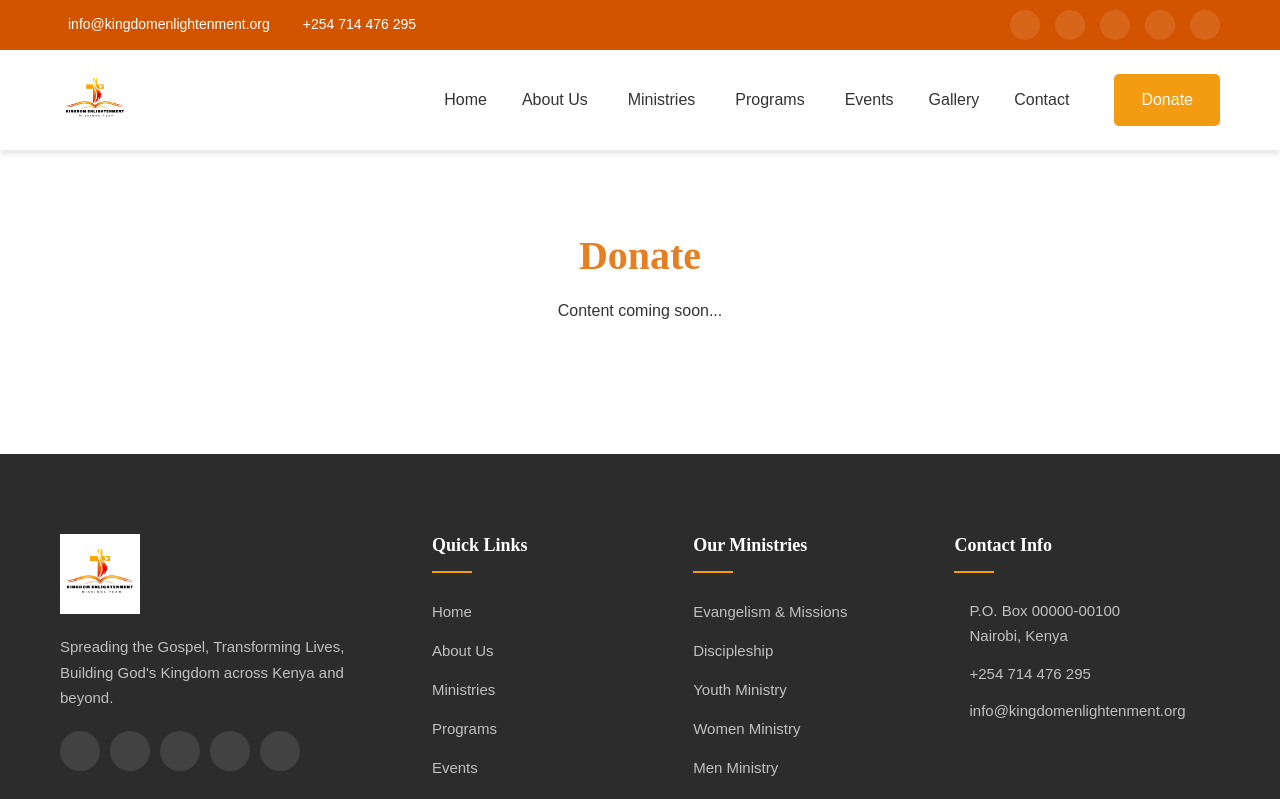
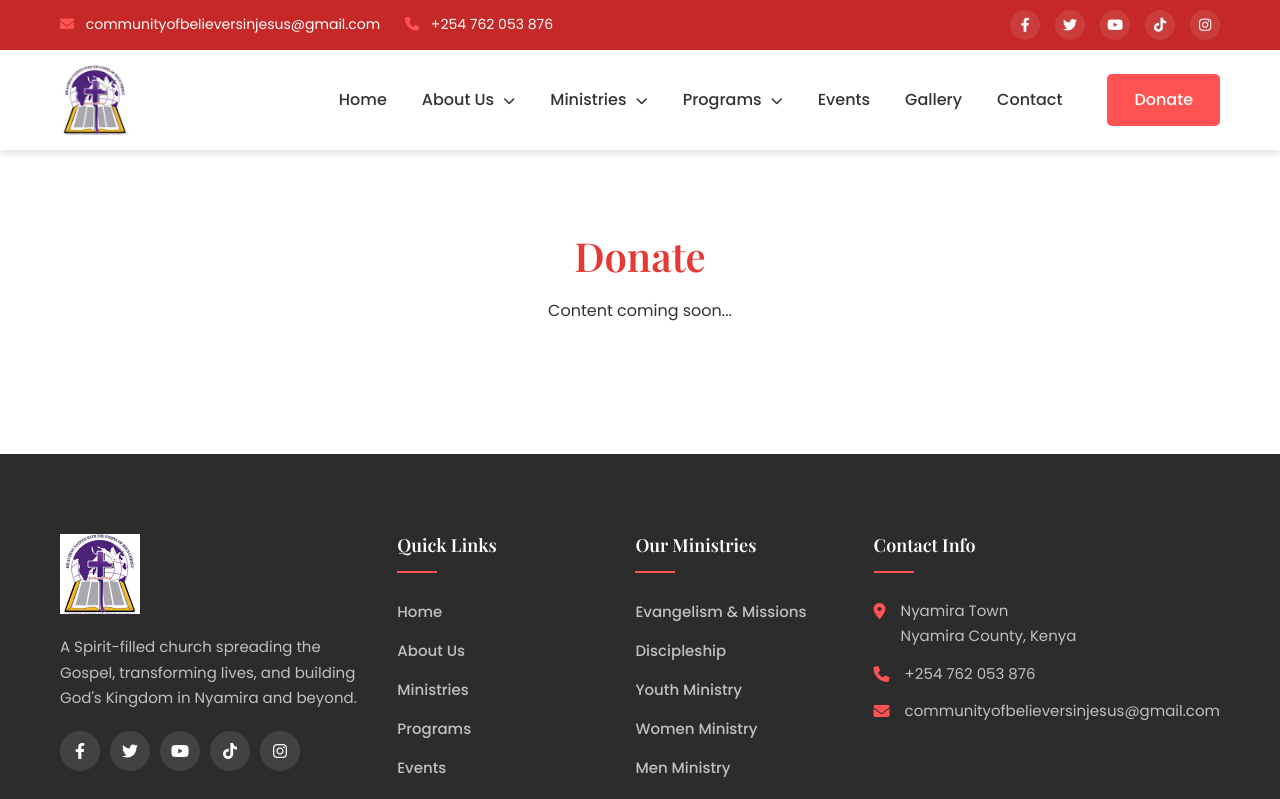
Before and after one commit to Kennedy-Mutuku/RIKURUMA-PENTECOSTAL-CHURCH-NYAMIRA-Front-End, a React (Vite) app: page /donate in a window 1280 px wide. Shown: the top 799 px of the page. Built offline with nearby package versions, Linux system fonts and the light colour scheme.

Commit message:
Rikuruma Pentecostal Church Nyamira - Red Theme Initial Build

```diff
--- a/index.html
+++ b/index.html
@@ -2,9 +2,12 @@
 <html lang="en">
   <head>
     <meta charset="UTF-8" />
-    <link rel="icon" type="image/svg+xml" href="/vite.svg" />
+    <link rel="icon" type="image/png" href="/images/logo.png" />
     <meta name="viewport" content="width=device-width, initial-scale=1.0" />
-    <title>temp-react-app</title>
+    <meta name="description" content="Rikuruma Pentecostal Church Nyamira - A Spirit-filled church spreading the Gospel and transforming lives in Nyamira and beyond. Welcome to our family!" />
+    <title>Rikuruma Pentecostal Church Nyamira</title>
+    <link rel="stylesheet" href="https://cdnjs.cloudflare.com/ajax/libs/font-awesome/6.4.0/css/all.min.css">
+    <link href="https://fonts.googleapis.com/css2?family=Poppins:wght@300;400;500;600;700&family=Playfair+Display:wght@400;500;600;700&display=swap" rel="stylesheet">
   </head>
   <body>
     <div id="root"></div>
--- a/src/components/Footer.jsx
+++ b/src/components/Footer.jsx
@@ -9,14 +9,14 @@ const Footer = () => {
                     <div className="footer-grid">
                         <div className="footer-col">
                             <div className="footer-logo">
-                                <img src="/images/logo.png" alt="Kingdom Enlightenment Missions Team" className="footer-logo-img" />
+                                <img src="/images/logo.png" alt="Rikuruma Pentecostal Church Nyamira" className="footer-logo-img" />
                             </div>
-                            <p>Spreading the Gospel, Transforming Lives, Building God's Kingdom across Kenya and beyond.</p>
+                            <p>A Spirit-filled church spreading the Gospel, transforming lives, and building God's Kingdom in Nyamira and beyond.</p>
                             <div className="footer-social">
-                                <a href="#"><i className="fab fa-facebook-f"></i></a>
+                                <a href="#" target="_blank" rel="noopener noreferrer"><i className="fab fa-facebook-f"></i></a>
                                 <a href="#"><i className="fab fa-twitter"></i></a>
-                                <a href="https://www.youtube.com/@KingdomEnlightenmentMinistries" target="_blank" rel="noopener noreferrer"><i className="fab fa-youtube"></i></a>
-                                <a href="https://www.tiktok.com/@kingdom_enlightment?lang=en" target="_blank" rel="noopener noreferrer"><i className="fab fa-tiktok"></i></a>
+                                <a href="#" target="_blank" rel="noopener noreferrer"><i className="fab fa-youtube"></i></a>
+                                <a href="#" target="_blank" rel="noopener noreferrer"><i className="fab fa-tiktok"></i></a>
                                 <a href="#"><i className="fab fa-instagram"></i></a>
                             </div>
                         </div>
@@ -48,15 +48,15 @@ const Footer = () => {
                             <ul className="contact-info">
                                 <li>
                                     <i className="fas fa-map-marker-alt"></i>
-                                    <span>P.O. Box 00000-00100<br />Nairobi, Kenya</span>
+                                    <span>Nyamira Town<br />Nyamira County, Kenya</span>
                                 </li>
                                 <li>
                                     <i className="fas fa-phone"></i>
-                                    <span>+254 714 476 295</span>
+                                    <span>+254 762 053 876</span>
                                 </li>
                                 <li>
                                     <i className="fas fa-envelope"></i>
-                                    <span>info@kingdomenlightenment.org</span>
+                                    <span>communityofbelieversinjesus@gmail.com</span>
                                 </li>
                             </ul>
                         </div>
@@ -66,7 +66,7 @@ const Footer = () => {
             <div className="footer-bottom">
                 <div className="container">
                     <div className="footer-bottom-content">
-                        <p>&copy; 2024 Kingdom Enlightenment Missions Team. All Rights Reserved.</p>
+                        <p>&copy; 2024 Rikuruma Pentecostal Church Nyamira. All Rights Reserved.</p>
                         <div className="footer-links">
                             <a href="#">Privacy Policy</a>
                             <a href="#">Terms of Service</a>
--- a/src/components/Navbar.jsx
+++ b/src/components/Navbar.jsx
@@ -15,14 +15,14 @@ const Navbar = () => {
                 <div className="container">
                     <div className="top-bar-content">
                         <div className="top-bar-left">
-                            <span><i className="fas fa-envelope"></i> info@kingdomenlightenment.org</span>
-                            <span><i className="fas fa-phone"></i> +254 714 476 295</span>
+                            <span><i className="fas fa-envelope"></i> communityofbelieversinjesus@gmail.com</span>
+                            <span><i className="fas fa-phone"></i> +254 762 053 876</span>
                         </div>
                         <div className="top-bar-right">
-                            <a href="#"><i className="fab fa-facebook-f"></i></a>
+                            <a href="#" target="_blank" rel="noopener noreferrer"><i className="fab fa-facebook-f"></i></a>
                             <a href="#"><i className="fab fa-twitter"></i></a>
-                            <a href="https://www.youtube.com/@KingdomEnlightenmentMinistries" target="_blank" rel="noopener noreferrer"><i className="fab fa-youtube"></i></a>
-                            <a href="https://www.tiktok.com/@kingdom_enlightment?lang=en" target="_blank" rel="noopener noreferrer"><i className="fab fa-tiktok"></i></a>
+                            <a href="#" target="_blank" rel="noopener noreferrer"><i className="fab fa-youtube"></i></a>
+                            <a href="#" target="_blank" rel="noopener noreferrer"><i className="fab fa-tiktok"></i></a>
                             <a href="#"><i className="fab fa-instagram"></i></a>
                         </div>
                     </div>
@@ -35,7 +35,7 @@ const Navbar = () => {
                     <div className="header-content">
                         <div className="logo">
                             <Link to="/">
-                                <img src="/images/logo.png" alt="Kingdom Enlightenment Missions Team" className="logo-img" />
+                                <img src="/images/logo.png" alt="Rikuruma Pentecostal Church Nyamira" className="logo-img" />
                             </Link>
                         </div>
                         <nav className={`main-nav ${mobileMenuOpen ? 'active' : ''}`}>
--- a/src/pages/Home.jsx
+++ b/src/pages/Home.jsx
@@ -5,9 +5,9 @@ const Home = () => {
     // Hero Slider State
     const [currentSlide, setCurrentSlide] = useState(0);
     const slides = [
-        { image: '/images/hero-1.jpg', title: 'Welcome to Kingdom Enlightenment', text: 'Spreading the Gospel, Transforming Lives, Building God\'s Kingdom', btn1: { text: 'Learn More', link: '/about' }, btn2: { text: 'Join Us', link: '/contact' } },
-        { image: '/images/hero-2.jpg', title: 'Go Into All The World', text: 'And preach the gospel to every creature - Mark 16:15', btn1: { text: 'Our Ministries', link: '/ministries' }, btn2: { text: 'Support Us', link: '/donate' } },
-        { image: '/images/hero-3.jpg', title: 'Making Disciples of All Nations', text: 'Teaching them to observe all things - Matthew 28:19-20', btn1: { text: 'Our Programs', link: '/programs' }, btn2: { text: 'Upcoming Events', link: '/events' } }
+        { image: '/images/hero-1.jpg', title: 'Welcome to Rikuruma Pentecostal Church', text: 'A Spirit-filled community transforming lives through the power of God in Nyamira', btn1: { text: 'Learn More', link: '/about' }, btn2: { text: 'Join Us', link: '/contact' } },
+        { image: '/images/hero-2.jpg', title: 'Experience His Presence', text: 'Where lives are touched and destinies are changed - Join us for worship', btn1: { text: 'Our Ministries', link: '/ministries' }, btn2: { text: 'Support Us', link: '/donate' } },
+        { image: '/images/hero-3.jpg', title: 'Growing Together in Faith', text: 'Building a strong foundation in Christ through fellowship and discipleship', btn1: { text: 'Our Programs', link: '/programs' }, btn2: { text: 'Upcoming Events', link: '/events' } }
     ];
 
     useEffect(() => {
@@ -23,9 +23,9 @@ const Home = () => {
     // Testimonials Slider State
     const [currentTestimonial, setCurrentTestimonial] = useState(0);
     const testimonials = [
-        { quote: "Through Kingdom Enlightenment Missions Team, I came to know Jesus Christ as my Lord and Savior. My life has never been the same. Today, I am a pastor leading a congregation of over 200 believers.", author: "Pastor John Kamau", location: "Nakuru County" },
-        { quote: "The youth ministry transformed my life completely. I was on the wrong path, but through the mentorship and discipleship programs, I found purpose and direction. Glory to God!", author: "Mary Wanjiku", location: "Nairobi County" },
-        { quote: "The community outreach program brought medical services and the Gospel to our village. Many were healed physically and spiritually. We thank God for this ministry.", author: "Chief Joseph Mutua", location: "Machakos County" }
+        { quote: "Rikuruma Pentecostal Church has been a blessing to my family. The teachings are biblical, the worship is powerful, and the fellowship is genuine. God is truly in this place!", author: "John Bosire", location: "Nyamira Town" },
+        { quote: "I found Christ at Rikuruma and my life was transformed. The youth ministry helped me grow in faith and discover my purpose. I am forever grateful to this church family.", author: "Grace Kemunto", location: "Nyamira County" },
+        { quote: "The prayers and support from this church carried me through difficult times. Rikuruma Pentecostal Church is more than a church - it's a family where God's love is demonstrated daily.", author: "David Ombati", location: "Nyamira" }
     ];
 
     useEffect(() => {
@@ -122,13 +122,13 @@ const Home = () => {
                 <div className="container">
                     <div className="section-header">
                         <span className="section-subtitle">Who We Are</span>
-                        <h2 className="section-title">About Kingdom Enlightenment Missions Team</h2>
+                        <h2 className="section-title">About Rikuruma Pentecostal Church Nyamira</h2>
                     </div>
                     <div className="about-content">
                         <div className="about-text">
-                            <p className="lead">Kingdom Enlightenment Missions Team is a Christ-centered missions organization dedicated to spreading the Gospel of Jesus Christ across Kenya and beyond.</p>
-                            <p>Founded on the Great Commission, we are committed to reaching the unreached, discipling believers, and establishing vibrant Christian communities. Our team comprises passionate men and women who have answered God's call to serve in various capacities.</p>
-                            <p>We believe in the power of the Gospel to transform lives and communities. Through our various ministries and programs, we seek to bring hope, healing, and the light of Christ to every corner of the land.</p>
+                            <p className="lead">Rikuruma Pentecostal Church Nyamira is a vibrant, Spirit-filled community of believers passionate about worshiping God and impacting our community with the Gospel of Jesus Christ.</p>
+                            <p>We are a church where the presence of God is evident, where lives are transformed by His power, and where every member is valued and nurtured in their faith journey. Our community is built on the foundation of God's Word and empowered by the Holy Spirit.</p>
+                            <p>Through dynamic worship services, powerful prayer meetings, and compassionate community outreach, we are committed to being a beacon of hope and light in Nyamira and beyond.</p>
                             <div className="about-features">
                                 <div className="feature">
                                     <i className="fas fa-bible"></i>
@@ -164,21 +164,21 @@ const Home = () => {
                                 <i className="fas fa-eye"></i>
                             </div>
                             <h3>Our Vision</h3>
-                            <p>To see every person in Kenya and beyond encounter the transforming love of Jesus Christ and become a committed disciple who impacts their world for God's Kingdom.</p>
+                            <p>To be a Spirit-empowered church that transforms Nyamira and beyond through the Gospel, raising up disciples who impact their generation for Christ.</p>
                         </div>
                         <div className="vm-card mission-card">
                             <div className="vm-icon">
                                 <i className="fas fa-bullseye"></i>
                             </div>
                             <h3>Our Mission</h3>
-                            <p>To glorify God by evangelizing the lost, discipling believers, equipping leaders, and planting churches that reproduce and multiply across nations.</p>
+                            <p>To worship God passionately, preach the Gospel boldly, disciple believers faithfully, and serve our community compassionately in the power of the Holy Spirit.</p>
                         </div>
                         <div className="vm-card values-card">
                             <div className="vm-icon">
                                 <i className="fas fa-heart"></i>
                             </div>
                             <h3>Our Values</h3>
-                            <p>Faith in God, Biblical Authority, Prayer, Excellence, Integrity, Unity, Compassion, and Servant Leadership guide everything we do.</p>
+                            <p>Spirit-led Worship, Biblical Truth, Fervent Prayer, Genuine Love, Community Service, and Christ-centered Living guide everything we do.</p>
                         </div>
                     </div>
                 </div>
@@ -408,9 +408,9 @@ const Home = () => {
                                 <div className="news-category">Missions</div>
                             </div>
                             <div className="news-content">
-                                <div className="news-date">December 10, 2024</div>
-                                <h3>Successful Mission Trip to Turkana County</h3>
-                                <p>Our team returned from a two-week mission trip to Turkana where over 500 people gave their lives to Christ...</p>
+                                <div className="news-date">January 15, 2026</div>
+                                <h3>New Year Miracle Service Testimonies</h3>
+                                <p>Our New Year service was marked by powerful testimonies of healing, deliverance, and breakthrough. God is moving mightily in Rikuruma...</p>
                                 <a href="#" className="news-link">Read More <i className="fas fa-arrow-right"></i></a>
                             </div>
                         </div>
@@ -420,9 +420,9 @@ const Home = () => {
                                 <div className="news-category">Training</div>
                             </div>
                             <div className="news-content">
-                                <div className="news-date">December 5, 2024</div>
-                                <h3>Leadership Training Graduation Ceremony</h3>
-                                <p>50 new leaders graduated from our intensive leadership training program ready to serve in their communities...</p>
+                                <div className="news-date">January 8, 2026</div>
+                                <h3>Youth Revival Weekend Impact</h3>
+                                <p>Our first youth revival of the year saw over 100 young people encounter God's presence. Many rededicated their lives to Christ...</p>
                                 <a href="#" className="news-link">Read More <i className="fas fa-arrow-right"></i></a>
                             </div>
                         </div>
@@ -432,9 +432,9 @@ const Home = () => {
                                 <div className="news-category">Outreach</div>
                             </div>
                             <div className="news-content">
-                                <div className="news-date">November 28, 2024</div>
-                                <h3>Medical Camp Serves Over 1,000 People</h3>
-                                <p>Our community outreach team organized a free medical camp that served over 1,000 people in rural Kitui...</p>
+                                <div className="news-date">December 28, 2025</div>
+                                <h3>Christmas Outreach Blesses Community</h3>
+                                <p>Our Christmas outreach program brought joy to hundreds of families in Nyamira with food donations and the message of hope...</p>
                                 <a href="#" className="news-link">Read More <i className="fas fa-arrow-right"></i></a>
                             </div>
                         </div>
--- a/src/styles/style.css
+++ b/src/styles/style.css
@@ -1,19 +1,19 @@
 /* ===================================
-   Kingdom Enlightenment Missions Team
+   Rikuruma Pentecostal Church Nyamira
    Main Stylesheet
    =================================== */
 
 /* CSS Variables */
 :root {
-    --primary-color: #e67e22;
-    --primary-dark: #d35400;
-    --secondary-color: #f39c12;
-    --secondary-light: #f1c40f;
-    --accent-color: #c0392b;
+    --primary-color: #E53935;
+    --primary-dark: #C62828;
+    --secondary-color: #FF5252;
+    --secondary-light: #FF6E6E;
+    --accent-color: #FFB300;
     --text-color: #333333;
     --text-light: #666666;
     --text-white: #ffffff;
-    --bg-light: #fff9f0;
+    --bg-light: #FFF5F5;
     --bg-white: #ffffff;
     --bg-dark: #2c2c2c;
     --border-color: #e0e0e0;
@@ -66,17 +66,33 @@ img {
 }
 
 /* Typography */
-h1, h2, h3, h4, h5, h6 {
+h1,
+h2,
+h3,
+h4,
+h5,
+h6 {
     font-family: var(--font-secondary);
     font-weight: 600;
     line-height: 1.3;
     color: var(--primary-color);
 }
 
-h1 { font-size: 3rem; }
-h2 { font-size: 2.5rem; }
-h3 { font-size: 1.75rem; }
-h4 { font-size: 1.25rem; }
+h1 {
+    font-size: 3rem;
+}
+
+h2 {
+    font-size: 2.5rem;
+}
+
+h3 {
+    font-size: 1.75rem;
+}
+
+h4 {
+    font-size: 1.25rem;
+}
 
 p {
     margin-bottom: 1rem;
@@ -281,7 +297,7 @@ p {
     gap: 5px;
 }
 
-.nav-menu > li > a {
+.nav-menu>li>a {
     display: block;
     padding: 10px 15px;
     font-weight: 500;
@@ -289,12 +305,12 @@ p {
     position: relative;
 }
 
-.nav-menu > li > a:hover,
-.nav-menu > li.active > a {
+.nav-menu>li>a:hover,
+.nav-menu>li.active>a {
     color: var(--secondary-color);
 }
 
-.nav-menu > li > a::after {
+.nav-menu>li>a::after {
     content: '';
     position: absolute;
     bottom: 0;
@@ -306,8 +322,8 @@ p {
     transform: translateX(-50%);
 }
 
-.nav-menu > li > a:hover::after,
-.nav-menu > li.active > a::after {
+.nav-menu>li>a:hover::after,
+.nav-menu>li.active>a::after {
     width: 80%;
 }
 
@@ -316,13 +332,13 @@ p {
     position: relative;
 }
 
-.dropdown > a i {
+.dropdown>a i {
     font-size: 0.75rem;
     margin-left: 5px;
     transition: var(--transition);
 }
 
-.dropdown:hover > a i {
+.dropdown:hover>a i {
     transform: rotate(180deg);
 }
 
@@ -474,8 +490,13 @@ p {
     background-color: var(--secondary-color);
 }
 
-.slider-prev { left: 30px; }
-.slider-next { right: 30px; }
+.slider-prev {
+    left: 30px;
+}
+
+.slider-next {
+    right: 30px;
+}
 
 .slider-dots {
     position: absolute;
@@ -1161,7 +1182,7 @@ p {
     font-size: 0.625rem;
 }
 
-.footer-col > p {
+.footer-col>p {
     color: rgba(255, 255, 255, 0.7);
     font-size: 0.9375rem;
     margin-bottom: 20px;
@@ -1328,7 +1349,7 @@ p {
         box-shadow: var(--shadow);
     }
 
-    .nav-menu.active > li > a {
+    .nav-menu.active>li>a {
         padding: 15px;
         border-bottom: 1px solid var(--border-color);
     }
@@ -1404,8 +1425,13 @@ p {
         font-size: 1rem;
     }
 
-    .slider-prev { left: 15px; }
-    .slider-next { right: 15px; }
+    .slider-prev {
+        left: 15px;
+    }
+
+    .slider-next {
+        right: 15px;
+    }
 
     .section {
         padding: 60px 0;
@@ -1672,7 +1698,7 @@ p {
     margin-bottom: 5px;
 }
 
-.team-info > span {
+.team-info>span {
     display: block;
     color: var(--secondary-color);
     font-size: 0.875rem;
@@ -1752,7 +1778,7 @@ p {
     direction: rtl;
 }
 
-.ministry-detail-content.reverse > * {
+.ministry-detail-content.reverse>* {
     direction: ltr;
 }
 
@@ -1866,11 +1892,25 @@ p {
     transition: var(--transition);
 }
 
-.social-link.facebook { background-color: #1877f2; }
-.social-link.twitter { background-color: #1da1f2; }
-.social-link.youtube { background-color: #ff0000; }
-.social-link.instagram { background: linear-gradient(45deg, #f09433, #e6683c, #dc2743, #cc2366, #bc1888); }
-.social-link.whatsapp { background-color: #25d366; }
+.social-link.facebook {
+    background-color: #1877f2;
+}
+
+.social-link.twitter {
+    background-color: #1da1f2;
+}
+
+.social-link.youtube {
+    background-color: #ff0000;
+}
+
+.social-link.instagram {
+    background: linear-gradient(45deg, #f09433, #e6683c, #dc2743, #cc2366, #bc1888);
+}
+
+.social-link.whatsapp {
+    background-color: #25d366;
+}
 
 .social-link:hover {
     transform: translateY(-3px);
@@ -2259,7 +2299,7 @@ p {
     left: 0;
     width: 100%;
     height: 100%;
-    background: linear-gradient(to top, rgba(0,0,0,0.8) 0%, transparent 100%);
+    background: linear-gradient(to top, rgba(0, 0, 0, 0.8) 0%, transparent 100%);
     display: flex;
     flex-direction: column;
     justify-content: flex-end;
@@ -2279,7 +2319,7 @@ p {
 }
 
 .gallery-overlay p {
-    color: rgba(255,255,255,0.7);
+    color: rgba(255, 255, 255, 0.7);
     font-size: 0.875rem;
     margin: 0;
 }
@@ -2589,7 +2629,7 @@ p {
     direction: rtl;
 }
 
-.program-detail-content.reverse > * {
+.program-detail-content.reverse>* {
     direction: ltr;
 }
 
@@ -2693,6 +2733,7 @@ p {
 
 /* Responsive Styles for Inner Pages */
 @media (max-width: 1024px) {
+
     .contact-wrapper,
     .giving-intro,
     .featured-event,
```
Also changed, not shown: package.json (+6 -2 lines), public/images/logo.png, 1 other file (tests, documents, lock files or other folders).
